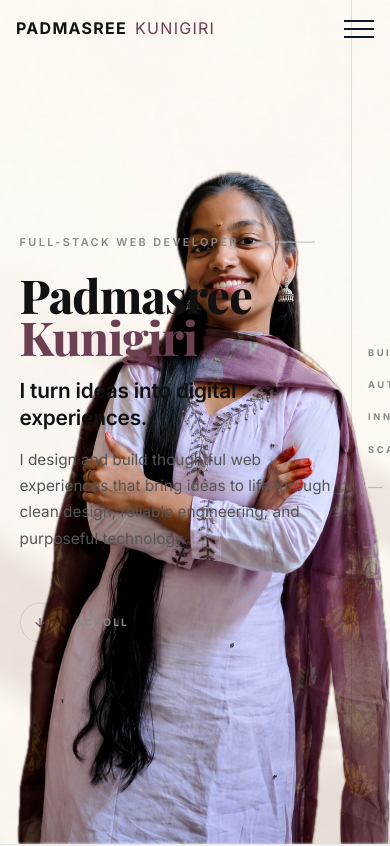
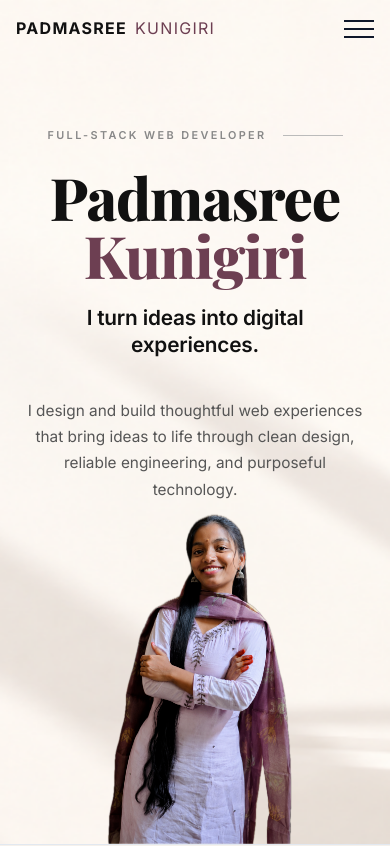
Before and after one commit to PadmasreeKunigiri16/padmasree-portfolio, a Next.js app: page / in a window 390 px wide. Shown: the top 846 px of the page. Built offline with nearby package versions, Linux system fonts and the light colour scheme.

Commit message:
Fix mobile responsiveness, remove watermarks on mobile, and update projects UI

```diff
--- a/src/app/certificates/page.js
+++ b/src/app/certificates/page.js
@@ -82,9 +82,9 @@ export default function CertificatesPage() {
     const pageStyle = {
         flex: 'none',
         flexShrink: 0,
-        width: '100vw',
-        minWidth: '100vw',
-        maxWidth: '100vw',
+        width: '100%',
+        minWidth: '100%',
+        maxWidth: '100%',
         height: '100%',
         scrollSnapAlign: 'start',
         overflowY: 'auto',
@@ -158,7 +158,7 @@ export default function CertificatesPage() {
     };
 
     return (
-        <div className="certs-page-container" style={{ backgroundColor: 'var(--bg-primary)', overflow: 'hidden', height: '100vh', width: '100vw' }}>
+        <div className="certs-page-container" style={{ backgroundColor: 'var(--bg-primary)', overflow: 'hidden', height: '100vh', width: '100%' }}>
             <Navbar />
 
             {/* Table of Contents / Sidebar Overlay */}
@@ -286,7 +286,7 @@ export default function CertificatesPage() {
 
             {selectedPdf && (
                 <div style={{
-                    position: 'fixed', top: 0, left: 0, width: '100vw', height: '100vh',
+                    position: 'fixed', top: 0, left: 0, width: '100%', height: '100vh',
                     backgroundColor: 'rgba(0,0,0,0.8)', zIndex: 9999,
                     display: 'flex', flexDirection: 'column', alignItems: 'center', justifyContent: 'center',
                     backdropFilter: 'blur(10px)'
--- a/src/app/globals.css
+++ b/src/app/globals.css
@@ -800,3 +800,10 @@ section {
         display: none !important;
     }
 }
+
+/* Responsive Utilities */
+.mobile-only { display: none !important; }
+@media (max-width: 900px) {
+  .desktop-only { display: none !important; }
+  .mobile-only { display: flex !important; }
+}
--- a/src/app/projects/page.js
+++ b/src/app/projects/page.js
@@ -97,7 +97,7 @@ export default function ProjectsPage() {
                                     }}
                                 >
                                     {/* Massive Background Number */}
-                                    <div style={{
+                                    <div className="desktop-only" style={{
                                         position: 'absolute',
                                         top: '-2rem',
                                         right: '-1rem',
--- a/src/app/stack/page.js
+++ b/src/app/stack/page.js
@@ -129,7 +129,7 @@ export default function StackPage() {
 
                 {/* Hero */}
                 <section style={{ padding: '8rem 6rem 6rem', borderBottom: '1px solid var(--border-color)', position: 'relative', overflow: 'hidden' }}>
-                    <div className="stack-hero-bg" style={{ position: 'absolute', top: '50%', left: '50%', transform: 'translate(-50%,-50%)', fontSize: '18vw', fontWeight: '900', color: 'var(--text-primary)', opacity: 0.05, whiteSpace: 'nowrap', pointerEvents: 'none', userSelect: 'none', letterSpacing: '-0.05em' }}>WHY</div>
+                    <div className="stack-hero-bg desktop-only" style={{ position: 'absolute', top: '50%', left: '50%', transform: 'translate(-50%,-50%)', fontSize: '18vw', fontWeight: '900', color: 'var(--text-primary)', opacity: 0.05, whiteSpace: 'nowrap', pointerEvents: 'none', userSelect: 'none', letterSpacing: '-0.05em' }}>WHY</div>
                     <div style={{ maxWidth: '900px', position: 'relative', zIndex: 10 }}>
                         <Link href="/#stack" style={{ display: 'inline-flex', alignItems: 'center', gap: '0.5rem', fontSize: '0.85rem', fontWeight: '600', color: 'var(--text-secondary)', textDecoration: 'none', marginBottom: '2.5rem', transition: 'color 0.2s ease' }} onMouseEnter={e => e.currentTarget.style.color = 'var(--text-primary)'} onMouseLeave={e => e.currentTarget.style.color = 'var(--text-secondary)'}>
                             <svg width="14" height="14" viewBox="0 0 24 24" fill="none" stroke="currentColor" strokeWidth="2.5" strokeLinecap="round" strokeLinejoin="round"><line x1="19" y1="12" x2="5" y2="12"></line><polyline points="12 19 5 12 12 5"></polyline></svg>
--- a/src/components/About.jsx
+++ b/src/components/About.jsx
@@ -76,9 +76,9 @@ export default function About() {
     const pageStyle = {
         flex: 'none',
         flexShrink: 0,
-        width: '100vw',
-        minWidth: '100vw',
-        maxWidth: '100vw',
+        width: '100%',
+        minWidth: '100%',
+        maxWidth: '100%',
         height: '100%',
         scrollSnapAlign: 'start',
         overflowY: 'hidden',
@@ -89,7 +89,7 @@ export default function About() {
     };
 
     return (
-        <div style={{ backgroundColor: '#f5f1ec', overflow: 'hidden', height: '100vh', width: '100vw' }}>
+        <div style={{ backgroundColor: '#f5f1ec', overflow: 'hidden', height: '100vh', width: '100%' }}>
 
             {/* Table of Contents / Sidebar Overlay */}
             <nav className="toc-nav" style={{
--- a/src/components/CtaBanner.jsx
+++ b/src/components/CtaBanner.jsx
@@ -21,7 +21,7 @@ export default function CtaBanner() {
             <div style={{ position: 'relative', zIndex: 1, padding: '7rem 6% 4rem 6%', minHeight: '80vh', display: 'flex', flexDirection: 'column' }}>
 
                 {/* WATERMARK */}
-                <div style={{
+                <div className="desktop-only" style={{
                     position: 'absolute',
                     top: '50%',
                     left: '50%',
--- a/src/components/Hero.jsx
+++ b/src/components/Hero.jsx
@@ -18,8 +18,8 @@ export default function Hero() {
         return (
             <section id="home" className={inter.className} style={{
                 position: 'relative',
-            width: '100vw',
-            maxWidth: 'none',
+                width: '100%',
+                maxWidth: '100%',
                 margin: 0,
                 padding: 0,
                 height: '100vh',
@@ -33,6 +33,7 @@ export default function Hero() {
 
             {/* PORTRAIT — centered */}
             <img
+                className="hero-portrait"
                 src="/Padu Background Removed.png"
                 alt="Padmasree Kunigiri"
                 style={{
@@ -50,7 +51,7 @@ export default function Hero() {
             />
 
             {/* LEFT TEXT COLUMN */}
-            <div style={{
+            <div className="hero-left" style={{
                 position: 'absolute',
                 left: '5%',
                 top: '50%',
@@ -99,7 +100,7 @@ export default function Hero() {
 
 
 
-                <div style={{ display: 'flex', alignItems: 'center', gap: '1rem', marginTop: '1rem' }}>
+                <div className="desktop-only" style={{ display: 'flex', alignItems: 'center', gap: '1rem', marginTop: '1rem' }}>
                     <div style={{
                         width: '40px',
                         height: '40px',
@@ -121,7 +122,7 @@ export default function Hero() {
             </div>
 
             {/* RIGHT KEYWORDS COLUMN */}
-            <div style={{
+            <div className="hero-right" style={{
                 position: 'absolute',
                 right: '2%',
                 top: 0,
@@ -144,6 +145,43 @@ export default function Hero() {
                 </div>
             </div>
 
+        <style>{`
+            @media (max-width: 900px) {
+                .hero {
+                    min-height: 100vh !important;
+                }
+                .hero-portrait {
+                    height: 50vh !important;
+                    left: 50% !important;
+                    right: auto !important;
+                    transform: translateX(-50%) !important;
+                    object-position: bottom center !important;
+                }
+                .hero-left {
+                    top: 15% !important;
+                    bottom: auto !important;
+                    transform: none !important;
+                    width: 100% !important;
+                    min-width: 0 !important;
+                    left: 0 !important;
+                    z-index: 30 !important;
+                    background: transparent !important;
+                    padding: 0 1.5rem !important;
+                    display: flex !important;
+                    flex-direction: column !important;
+                    align-items: center !important;
+                    text-align: center !important;
+                }
+                .hero-left > div:first-child { justify-content: center !important; margin-bottom: 1.5rem !important; } /* Center the top label */
+                .hero-left h1 {
+                    font-size: clamp(3rem, 15vw, 4rem) !important;
+                    line-height: 1 !important;
+                    text-align: center !important;
+                }
+                .hero-left p { text-align: center !important; margin: 1.5rem auto 0 auto !important; }
+                .hero-right { display: none !important; }
+            }
+        `}</style>
         </section>
     );
 }
--- a/src/components/Navbar.jsx
+++ b/src/components/Navbar.jsx
@@ -97,7 +97,7 @@ export default function Navbar() {
                             position: 'fixed',
                             top: 0,
                             left: 0,
-                            width: '100vw',
+                            width: '100%',
                             height: '100vh',
                             backgroundColor: '#111',
                             zIndex: 9999,
--- a/src/components/Statement.jsx
+++ b/src/components/Statement.jsx
@@ -46,7 +46,7 @@ export default function Statement() {
         <section className={`approach-section ${inter.className}`}>
 
             {/* APPROACH watermark */}
-            <div className="watermark">APPROACH</div>
+            <div className="watermark desktop-only">APPROACH</div>
 
             {/* Top label row */}
             <div className="top-label">
@@ -125,8 +125,8 @@ export default function Statement() {
             <style jsx>{`
                 .approach-section {
                     position: relative;
-                    width: 100vw;
-                    max-width: none !important;
+                    width: 100%;
+                    max-width: 100% !important;
                     margin: 0 !important;
                     padding: 5rem 6% 7rem 6%;
                     background: #f5f1ec;
--- a/src/components/TechStack.jsx
+++ b/src/components/TechStack.jsx
@@ -64,7 +64,7 @@ export default function TechStack() {
             <div style={{ position: 'relative', zIndex: 1, padding: '7rem 6% 4rem 6%', display: 'flex', flexDirection: 'column' }}>
 
                 {/* WATERMARK */}
-                <div style={{
+                <div className="desktop-only" style={{
                     position: 'absolute',
                     bottom: 0,
                     left: 0,
```
Lines whose indentation alone changed are shown as unchanged.
